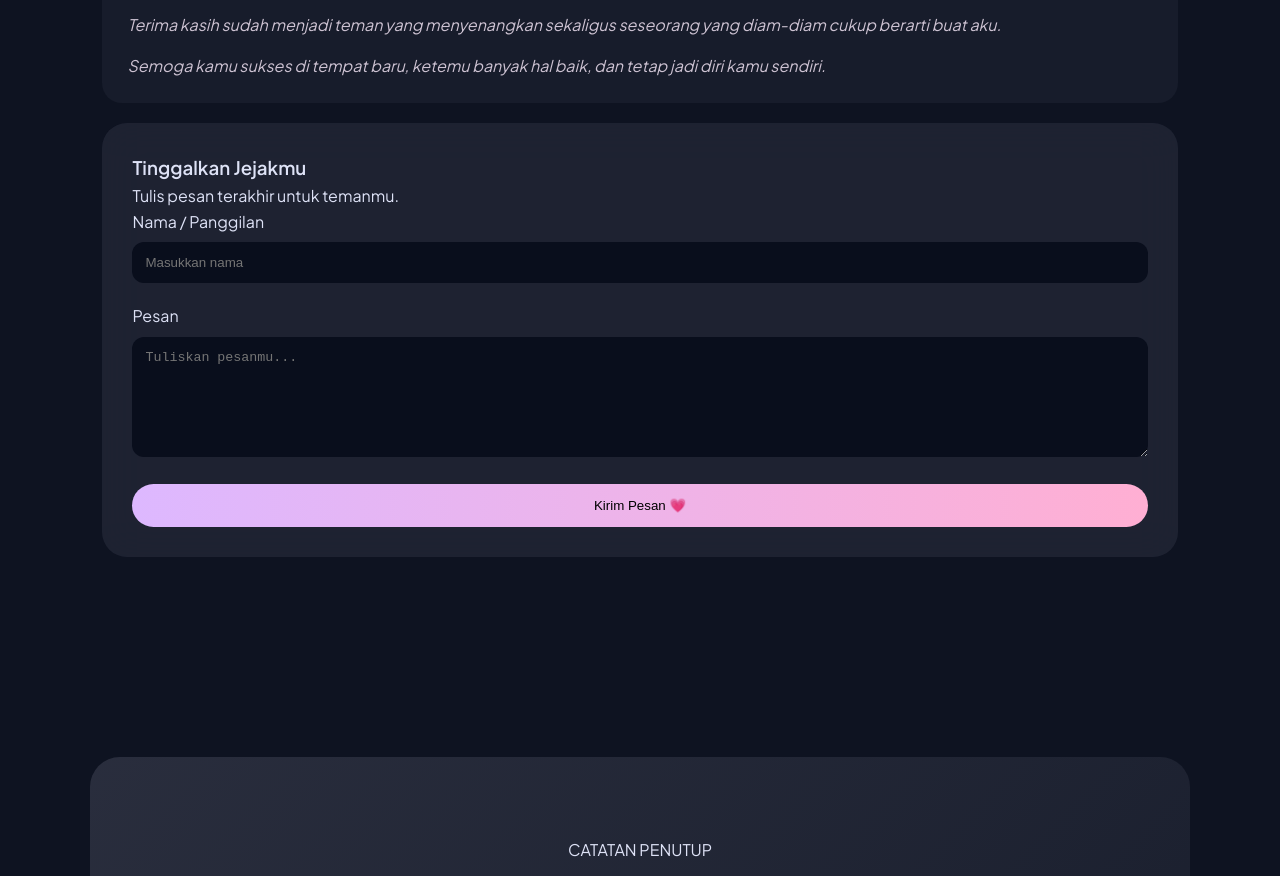
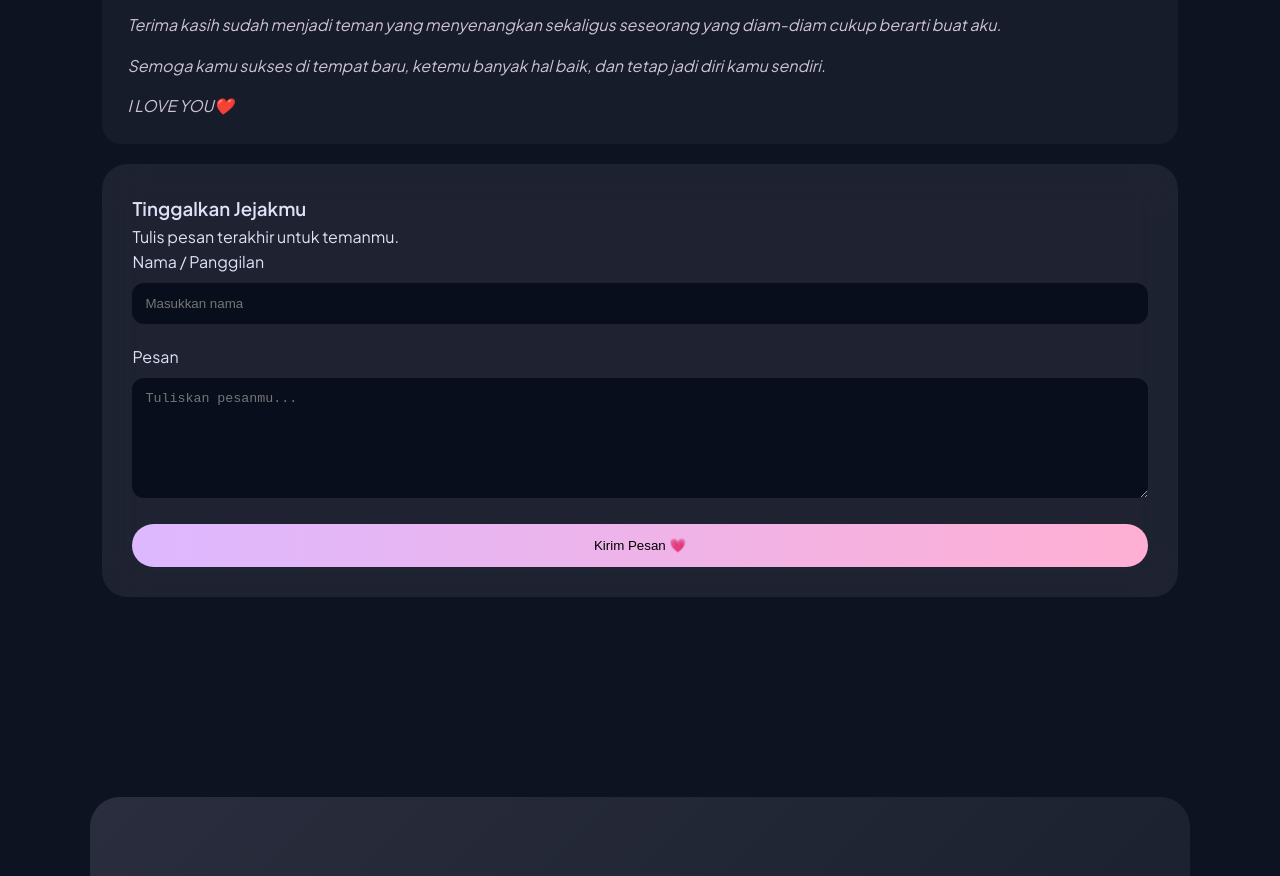
Before and after one commit to afdallaia58-cell/Website-Perpisahan, a plain HTML site: page Tampilan.html in a window 1280 px wide. Shown: the part 4060-4936 px from the top of the page. Drawn offline with nearby package versions, Linux system fonts and the light colour scheme; a web font is replaced by a local one.

Commit message:
Update Tampilan.html

```diff
--- a/Tampilan.html
+++ b/Tampilan.html
@@ -429,6 +429,8 @@
                 <p>Terima kasih sudah menjadi teman yang menyenangkan sekaligus seseorang yang diam-diam cukup berarti buat aku.</p>
                    <p>Semoga kamu sukses di tempat baru, ketemu banyak hal baik, dan tetap jadi diri kamu sendiri.</p>
 
+                <p>I LOVE YOU❤️</p>
+
 
 
             </div>
```
